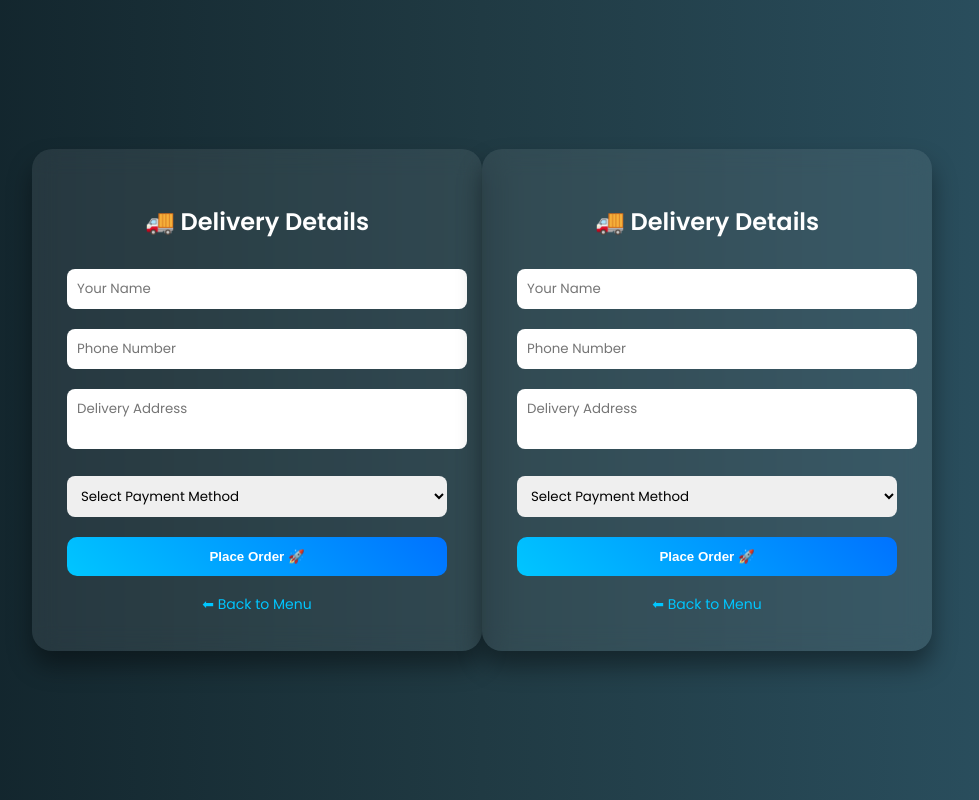
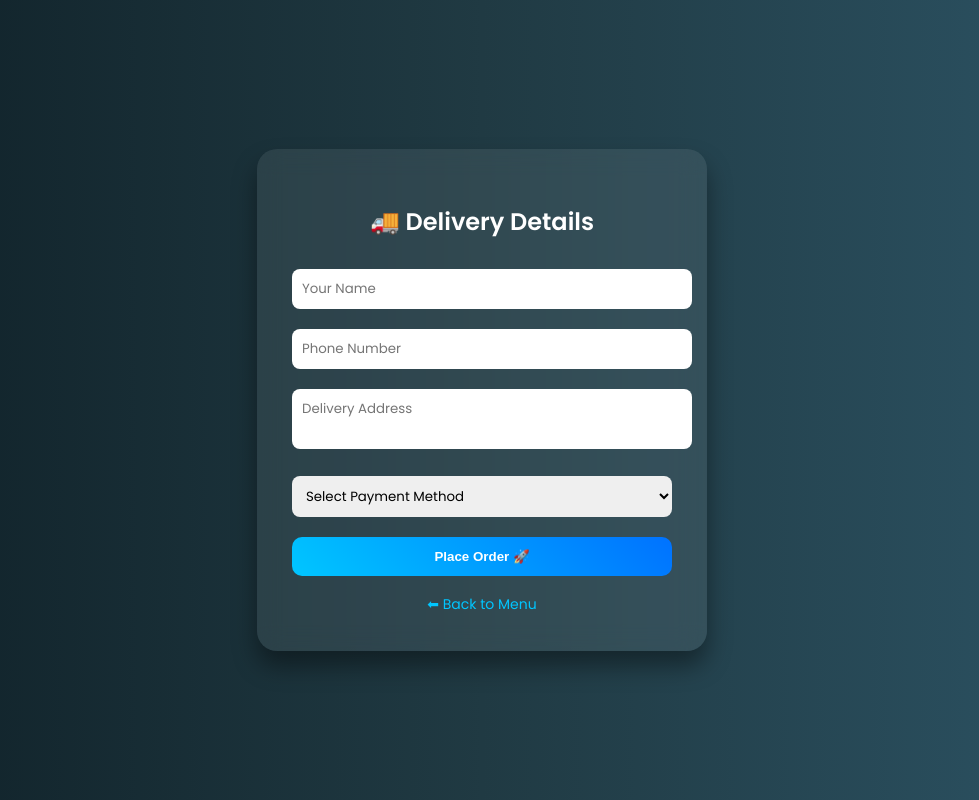
Before and after one commit to Damayanthi03/food-delivery, a Flask app: page /order/1 in a window 1280 px wide. Shown: the whole page, without its empty margins (158-1137 px from the left). Run offline with Flask 3, Linux system fonts and the light colour scheme.

Commit message:
fix merge conflicts

```diff
--- a/templates/order.html
+++ b/templates/order.html
@@ -113,118 +113,3 @@
 
 </body>
 </html>
-<!DOCTYPE html>
-<html>
-<head>
-    <title>Delivery Details - QuickBite</title>
-    <link href="https://fonts.googleapis.com/css2?family=Poppins:wght@300;400;600;700&display=swap" rel="stylesheet">
-
-    <style>
-        body {
-            font-family: 'Poppins', sans-serif;
-            background: linear-gradient(to right, #0f2027, #203a43, #2c5364);
-            color: white;
-            margin: 0;
-            padding: 0;
-            display: flex;
-            justify-content: center;
-            align-items: center;
-            height: 100vh;
-        }
-
-        .form-box {
-            background: rgba(255,255,255,0.08);
-            backdrop-filter: blur(12px);
-            padding: 35px;
-            border-radius: 20px;
-            width: 380px;
-            box-shadow: 0 15px 25px rgba(0,0,0,0.4);
-        }
-
-        h2 {
-            text-align: center;
-            margin-bottom: 20px;
-            font-weight: 600;
-        }
-
-        input, textarea, select {
-            width: 100%;
-            padding: 10px;
-            margin: 10px 0;
-            border-radius: 8px;
-            border: none;
-            outline: none;
-            font-family: 'Poppins', sans-serif;
-        }
-
-        textarea {
-            resize: none;
-        }
-
-        select {
-            cursor: pointer;
-        }
-
-        button {
-            width: 100%;
-            padding: 12px;
-            background: linear-gradient(45deg, #00c6ff, #0072ff);
-            border: none;
-            color: white;
-            border-radius: 10px;
-            cursor: pointer;
-            font-weight: 600;
-            margin-top: 10px;
-            transition: 0.3s;
-        }
-
-        button:hover {
-            transform: scale(1.05);
-        }
-
-        .back {
-            text-align: center;
-            margin-top: 15px;
-        }
-
-        .back a {
-            color: #00c6ff;
-            text-decoration: none;
-            font-size: 14px;
-        }
-
-        .back a:hover {
-            text-decoration: underline;
-        }
-
-    </style>
-</head>
-
-<body>
-
-<div class="form-box">
-    <h2>🚚 Delivery Details</h2>
-
-    <form action="/submit_order" method="POST">
-        <input type="hidden" name="food_id" value="{{ food_id }}">
-
-        <input type="text" name="name" placeholder="Your Name" required>
-        <input type="text" name="phone" placeholder="Phone Number" required>
-        <textarea name="address" placeholder="Delivery Address" required></textarea>
-
-        <select name="payment" required>
-            <option value="">Select Payment Method</option>
-            <option value="Cash on Delivery">Cash on Delivery</option>
-            <option value="PhonePe">PhonePe</option>
-        </select>
-
-        <button type="submit">Place Order 🚀</button>
-    </form>
-
-    <div class="back">
-        <a href="/">⬅ Back to Menu</a>
-    </div>
-</div>
-
-</body>
-</html>
```
